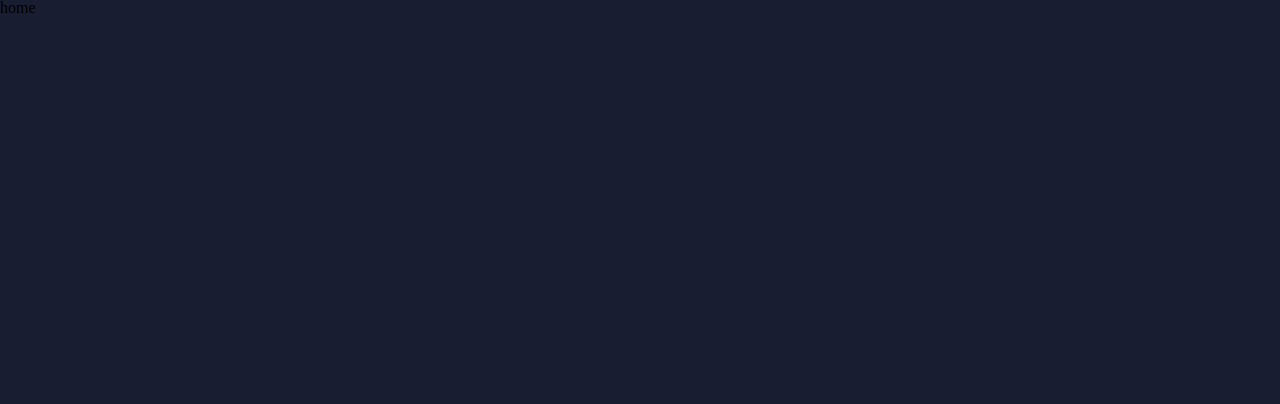
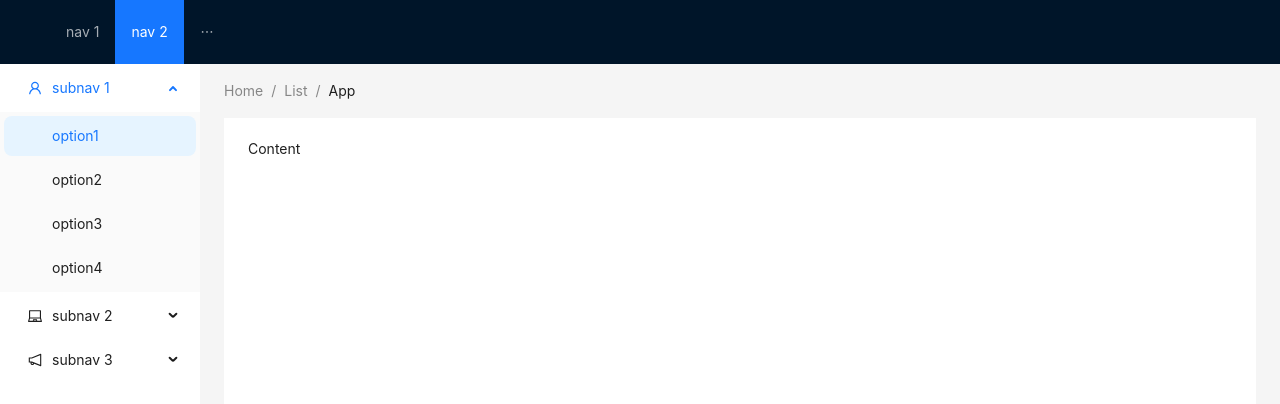
Before and after one commit to wpgodforever/wp-blog-admin-react, a React (Vite) app: page /home in a window 1280 px wide. Shown: the top 404 px of the page. Built offline with nearby package versions, Linux system fonts and the light colour scheme.

Commit message:
[add]首页layout布局

```diff
--- a/src/assets/style/global.scss
+++ b/src/assets/style/global.scss
@@ -1,13 +1,13 @@
 // sass中的css变量用$
 $color: rgba(24, 29, 50);
 
-body{
-    background-color: $color;
+body {
+    // background-color: $color;
     // 禁止文字选中
     -webkit-user-select: none;
 }
 
-img{
+img {
     width: 100%;
     height: 100%;
     //禁止拖动
--- a/src/views/Home/index.tsx
+++ b/src/views/Home/index.tsx
@@ -1,9 +1,76 @@
-const home = () => {
-    return (
-        <div>
-            <h1>home</h1>
-        </div>
-    );
-}
+import React from 'react';
+import { LaptopOutlined, NotificationOutlined, UserOutlined } from '@ant-design/icons';
+import type { MenuProps } from 'antd';
+import { Breadcrumb, Layout, Menu, theme } from 'antd';
 
-export default home;
+const { Header, Content, Sider } = Layout;
+
+const items1: MenuProps['items'] = ['1', '2', '3'].map((key) => ({
+  key,
+  label: `nav ${key}`,
+}));
+
+const items2: MenuProps['items'] = [UserOutlined, LaptopOutlined, NotificationOutlined].map(
+  (icon, index) => {
+    const key = String(index + 1);
+
+    return {
+      key: `sub${key}`,
+      icon: React.createElement(icon),
+      label: `subnav ${key}`,
+
+      children: new Array(4).fill(null).map((_, j) => {
+        const subKey = index * 4 + j + 1;
+        return {
+          key: subKey,
+          label: `option${subKey}`,
+        };
+      }),
+    };
+  },
+);
+
+const Home: React.FC = () => {
+  const {
+    token: { colorBgContainer },
+  } = theme.useToken();
+
+  return (
+    <Layout style={{ minHeight: '100vh' }}>
+      <Header style={{ display: 'flex', alignItems: 'center' }}>
+        <div className="demo-logo" />
+        <Menu theme="dark" mode="horizontal" defaultSelectedKeys={['2']} items={items1} />
+      </Header>
+      <Layout>
+        <Sider width={200} style={{ background: colorBgContainer }}>
+          <Menu
+            mode="inline"
+            defaultSelectedKeys={['1']}
+            defaultOpenKeys={['sub1']}
+            style={{ height: '100%', borderRight: 0 }}
+            items={items2}
+          />
+        </Sider>
+        <Layout style={{ padding: '0 24px 24px' }}>
+          <Breadcrumb style={{ margin: '16px 0' }}>
+            <Breadcrumb.Item>Home</Breadcrumb.Item>
+            <Breadcrumb.Item>List</Breadcrumb.Item>
+            <Breadcrumb.Item>App</Breadcrumb.Item>
+          </Breadcrumb>
+          <Content
+            style={{
+              padding: 24,
+              margin: 0,
+              minHeight: 280,
+              background: colorBgContainer,
+            }}
+          >
+            Content
+          </Content>
+        </Layout>
+      </Layout>
+    </Layout>
+  );
+};
+
+export default Home;
```
